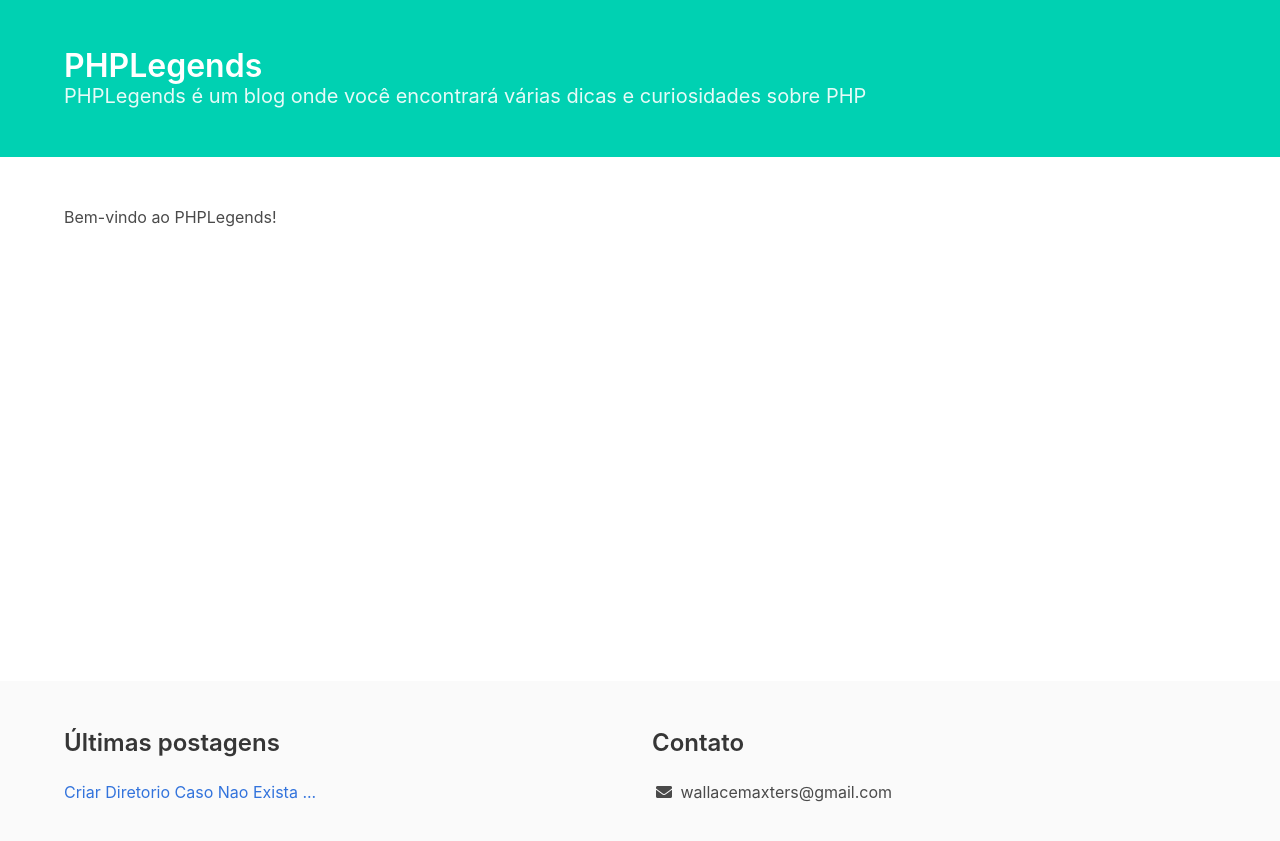
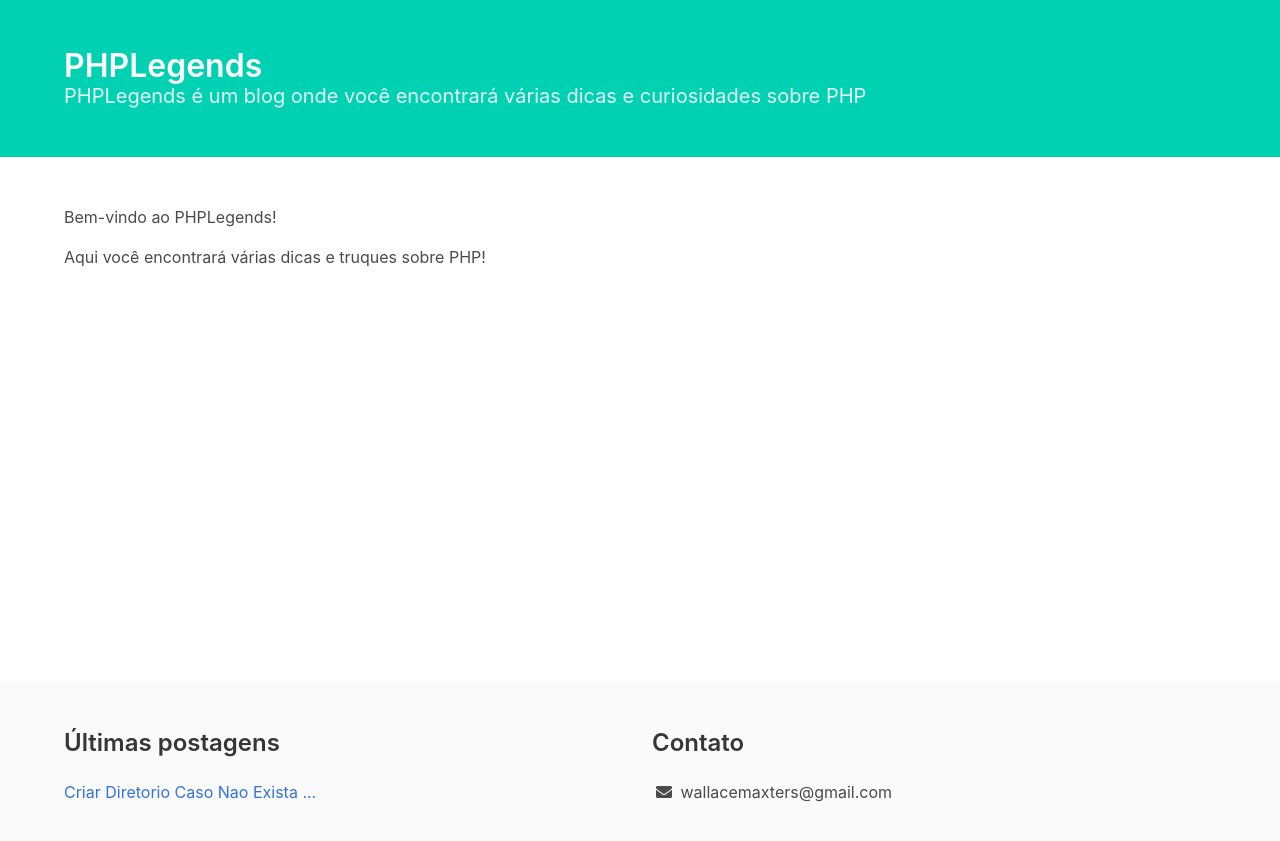
Before and after one commit to phplegends/phplegends.github.io, a Jekyll site: the page built from index.md, in a window 1280 px wide. Shown: the top 841 px of the page. Built offline with Jekyll 4.4.1, drawn with Linux system fonts in a browser that asks for light colours; some web fonts are replaced.

Commit message:
Update from Forestry.io wallacemaxters@gmail.com updated index.md

```diff
--- a/index.md
+++ b/index.md
@@ -4,3 +4,5 @@ title: Início
 
 ---
 Bem-vindo ao PHPLegends!
+
+Aqui você encontrará várias dicas e truques sobre PHP!
```
